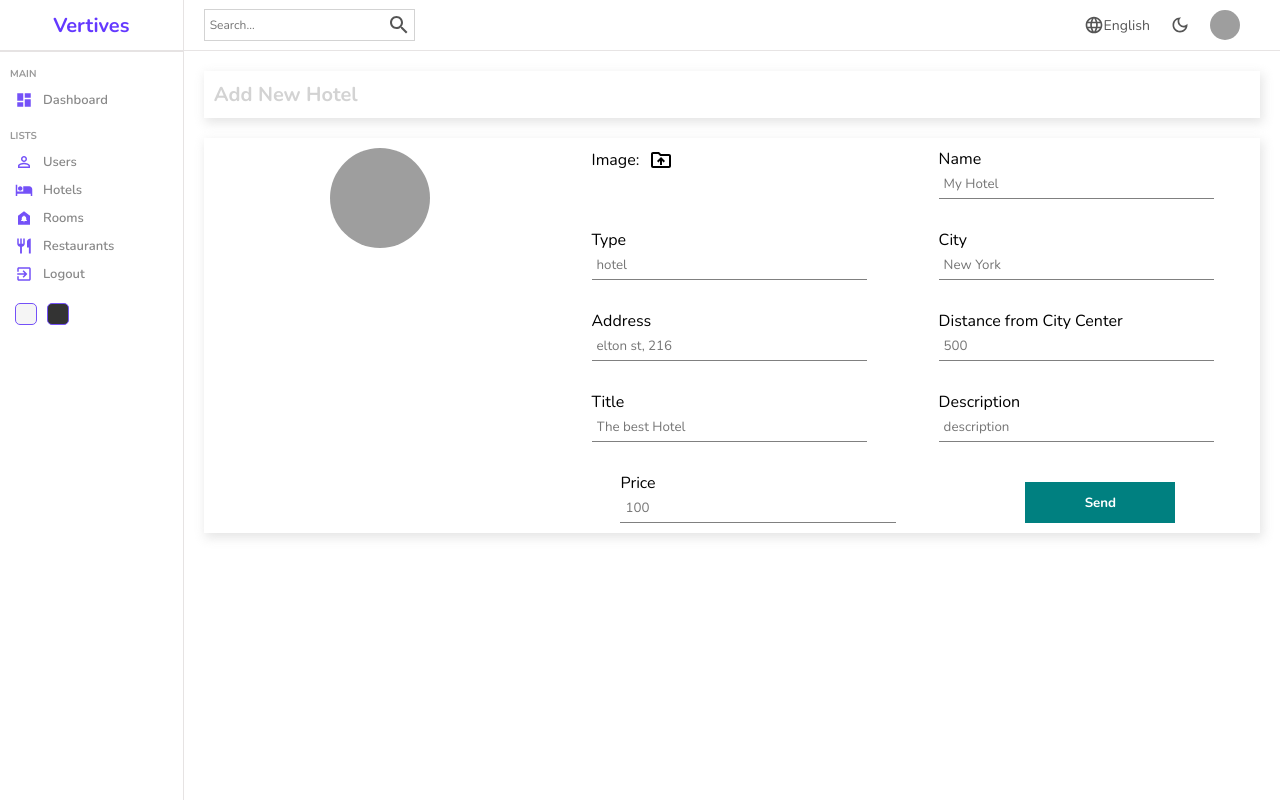
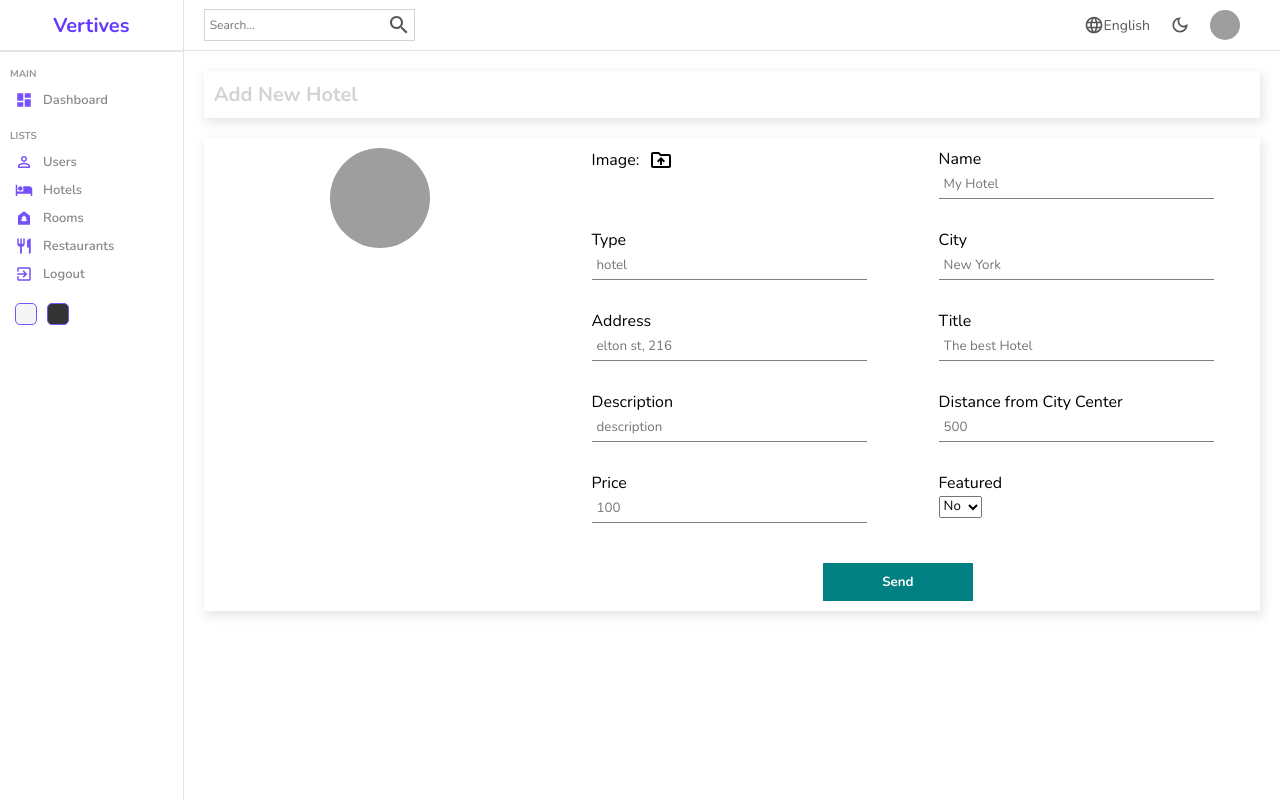
Before and after one commit to emmanuelkaringi/vertives_booking, a React (Create React App) app in the folder admin/: page /hotels/new in a window 1280 px wide. Built offline with nearby package versions, Linux system fonts and the light colour scheme; sample sign-in values are in the browser's storage; grey boxes are pictures that could not be loaded.

Commit message:
add hotel creation management

```diff
--- a/admin/src/App.js
+++ b/admin/src/App.js
@@ -86,7 +86,7 @@ function App() {
                 path="new"
                 element={
                   <ProtectedRoute>
-                    <NewHotel inputs={hotelInputs} title="Add New Hotel" />
+                    <NewHotel />
                   </ProtectedRoute>
                 }
               />
--- a/admin/src/components/datatable/Datatable.js
+++ b/admin/src/components/datatable/Datatable.js
@@ -67,8 +67,8 @@ const Datatable = ({columns}) => {
     return (
       <div className="datatable">
         <div className="datatableTitle">
-          Add New User
-          <Link to="/users/new" className="link">
+          {path.charAt(0).toUpperCase() + path.slice(1)}
+          <Link to={`/${path}/new`} className="link">
             Add New
           </Link>
         </div>
--- a/admin/src/formSource.js
+++ b/admin/src/formSource.js
@@ -56,22 +56,22 @@ export const hotelInputs = [
     placeholder: "elton st, 216",
   },
   {
-    id: "distance",
-    label: "Distance from City Center",
-    type: "text",
-    placeholder: "500",
-  },
-  {
     id: "title",
     label: "Title",
     type: "text",
     placeholder: "The best Hotel",
   },
   {
-    id: "desc",
+    id: "description",
     label: "Description",
     type: "text",
     placeholder: "description",
+  },
+  {
+    id: "distance",
+    label: "Distance from City Center",
+    type: "text",
+    placeholder: "500",
   },
   {
     id: "cheapestPrice",
--- a/admin/src/pages/newHotel/NewHotel.js
+++ b/admin/src/pages/newHotel/NewHotel.js
@@ -3,9 +3,40 @@ import Sidebar from "../../components/sidebar/Sidebar";
 import Navbar from "../../components/navbar/Navbar";
 import DriveFolderUploadOutlinedIcon from "@mui/icons-material/DriveFolderUploadOutlined";
 import { useState } from "react";
+import { hotelInputs } from '../../formSource';
+import axios from 'axios';
 
-const NewHotel = ({inputs, title}) => {
-    const [file, setFile] = useState("");
+const NewHotel = () => {
+    const [files, setFiles] = useState("");
+    const [info, setInfo] = useState({})
+
+    const handleChange = e =>{
+      setInfo((prev) => ({...prev, [e.target.id]: e.target.value }))
+    }
+
+    console.log(files)
+
+    const handleClick =async e=>{
+      e.preventDefault()
+      try {
+        const list = await Promise.all(
+          Object.values(files).map(async(file)=> {
+            const data = new FormData()
+            data.append("file", file)
+            data.append("upload_preset", "booking")
+            const uploadRes = await axios.post(`https://api.cloudinary.com/v1_1/name/image/upload`, data)
+            const{url} = uploadRes.data
+            return url
+          })
+        )
+        const newHotel = {
+          ...info, images: list,
+        }
+        await axios.post("http://localhost:8080/api/hotels", newHotel)
+      } catch (err) {
+
+      }
+    }
 
     return (
       <div className="new">
@@ -13,14 +44,14 @@ const NewHotel = ({inputs, title}) => {
         <div className="newContainer">
           <Navbar />
           <div className="top">
-            <h1>{title}</h1>
+            <h1>Add New Hotel</h1>
           </div>
           <div className="bottom">
             <div className="left">
               <img
                 src={
-                  file
-                    ? URL.createObjectURL(file)
+                  files
+                    ? URL.createObjectURL(files[0])
                     : "https://icon-library.com/images/no-image-icon/no-image-icon-0.jpg"
                 }
                 alt=""
@@ -35,18 +66,26 @@ const NewHotel = ({inputs, title}) => {
                   <input
                     type="file"
                     id="file"
-                    onChange={(e) => setFile(e.target.files[0])}
+                    multiple
+                    onChange={(e) => setFiles(e.target.files)}
                     style={{ display: "none" }}
                   />
                 </div>
 
-                {inputs.map((input) => (
+                {hotelInputs.map((input) => (
                   <div className="formInput" key={input.id}>
                     <label>{input.label}</label>
-                    <input type={input.type} placeholder={input.placeholder} />
+                    <input id={input.id} onChange={handleChange} type={input.type} placeholder={input.placeholder} />
                   </div>
                 ))}
-                <button>Send</button>
+                 <div className="formInput">
+                    <label>Featured</label>
+                    <select id='featured' onChange={handleChange}>
+                      <option value={false}>No</option>
+                      <option value={true}>Yes</option>
+                    </select>
+                  </div>
+                <button onClick={handleClick}>Send</button>
               </form>
             </div>
           </div>
--- a/admin/src/pages/newUser/NewUser.js
+++ b/admin/src/pages/newUser/NewUser.js
@@ -8,7 +8,6 @@ import axios from 'axios'
 const New = ({inputs, title}) => {
     const [file, setFile] = useState("");
     const [info, setInfo] = useState({})
-    const cloudName = process.env.REACT_APP_CLOUDINARY_NAME;
 
     const handleChange = e =>{
       setInfo((prev) => ({...prev, [e.target.id]: e.target.value }))
```
Also changed, not shown: 1 other file (tests, documents, lock files or other folders).
